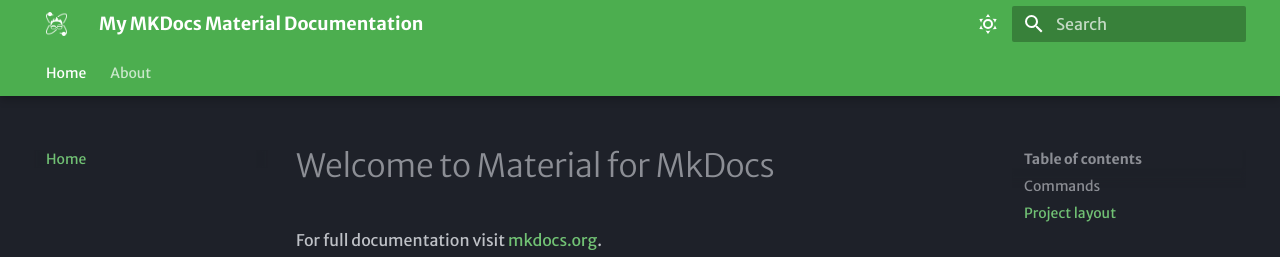
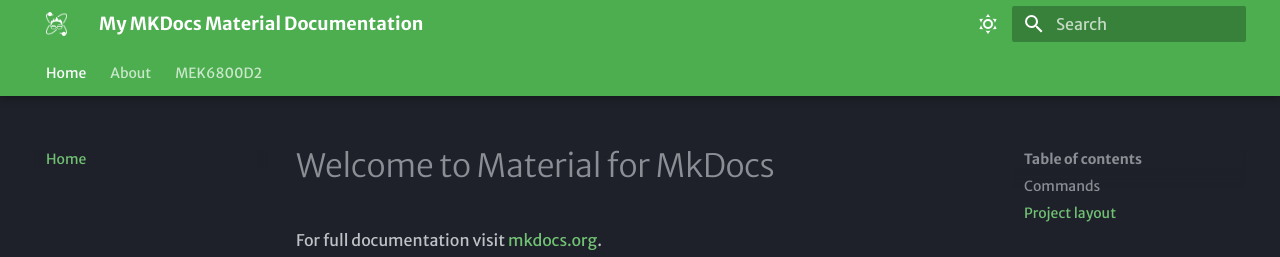
Before and after one commit to crazyelectron-io/mkdocs-retro-computing, an MkDocs documentation site: the page built from docs/index.md, in a window 1280 px wide. Shown: the top 257 px of the page. Built offline with MkDocs 1.6.1 and Material for MkDocs 9.7.7, drawn with Linux system fonts in a browser that asks for light colours; some web fonts are replaced.

Commit message:
Add MEK6800D2 section
Signed-off-by: Ron Moerman <ron@crazyelectron.io>

```diff
--- a/mkdocs.yml
+++ b/mkdocs.yml
@@ -33,6 +33,8 @@
 nav:
   - Home: index.md
   - About: about.md
+  - MEK6800D2:
+    - Overview: MEK6800D2/index.md
 
 markdown_extensions:
   - attr_list
```
